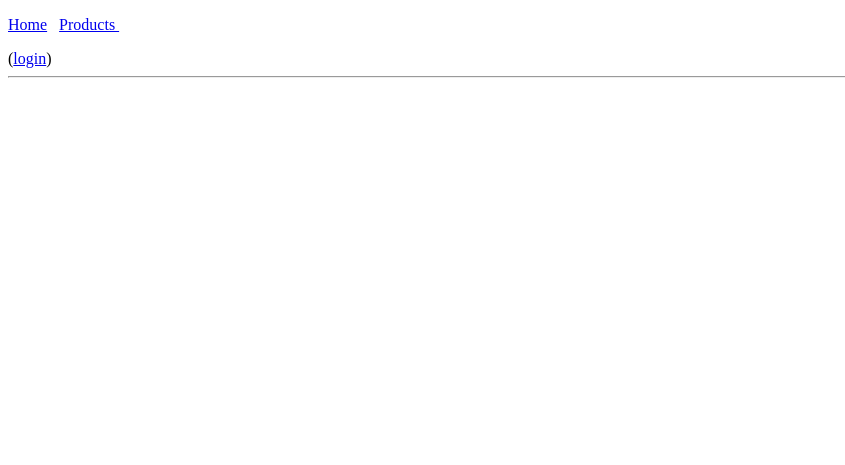
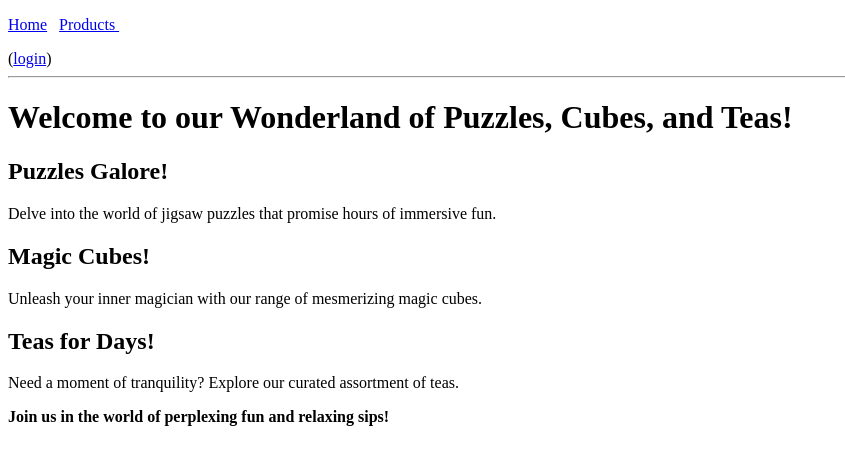
Before and after one commit to raclobao/PuzzleTea, a Django app: template PuzzleTeaApp/templates/home.html in a window 1280 px wide. Shown: the top 465 px of the page, without its empty margins (0-845 px from the left). Run offline with Django 3.2, Linux system fonts and the light colour scheme; the template is opened without the code that fills it, so the values that code supplies are empty.

Commit message:
Update home.html

```diff
--- a/PuzzleTeaApp/templates/home.html
+++ b/PuzzleTeaApp/templates/home.html
@@ -3,6 +3,30 @@
 {% block content %}
 
 
+  <header>
+    <h1>Welcome to our Wonderland of Puzzles, Cubes, and Teas!</h1>
+  </header>
+
+  <main>
+    <section>
+      <h2>Puzzles Galore!</h2>
+      <p>Delve into the world of jigsaw puzzles that promise hours of immersive fun.</p>
+    </section>
+
+    <section>
+      <h2>Magic Cubes!</h2>
+      <p>Unleash your inner magician with our range of mesmerizing magic cubes.</p>
+    </section>
+
+    <section>
+      <h2>Teas for Days!</h2>
+      <p>Need a moment of tranquility? Explore our curated assortment of teas.</p>
+    </section>
+  </main>
+
+  <footer>
+    <p><b>Join us in the world of perplexing fun and relaxing sips!</b></p>
+  </footer>
 
 
 {% endblock content %}
```
